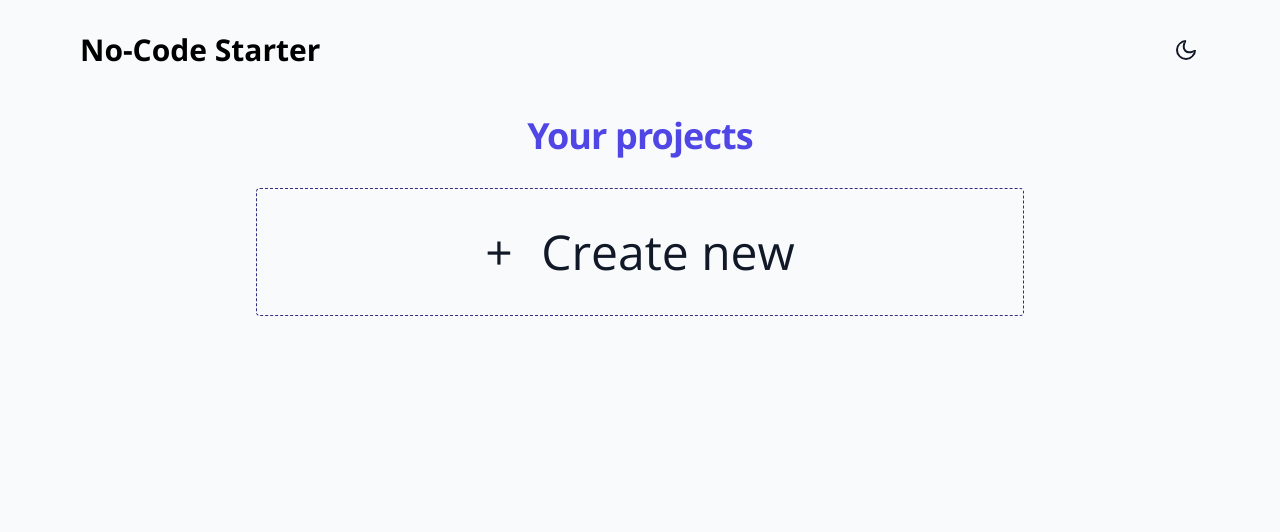
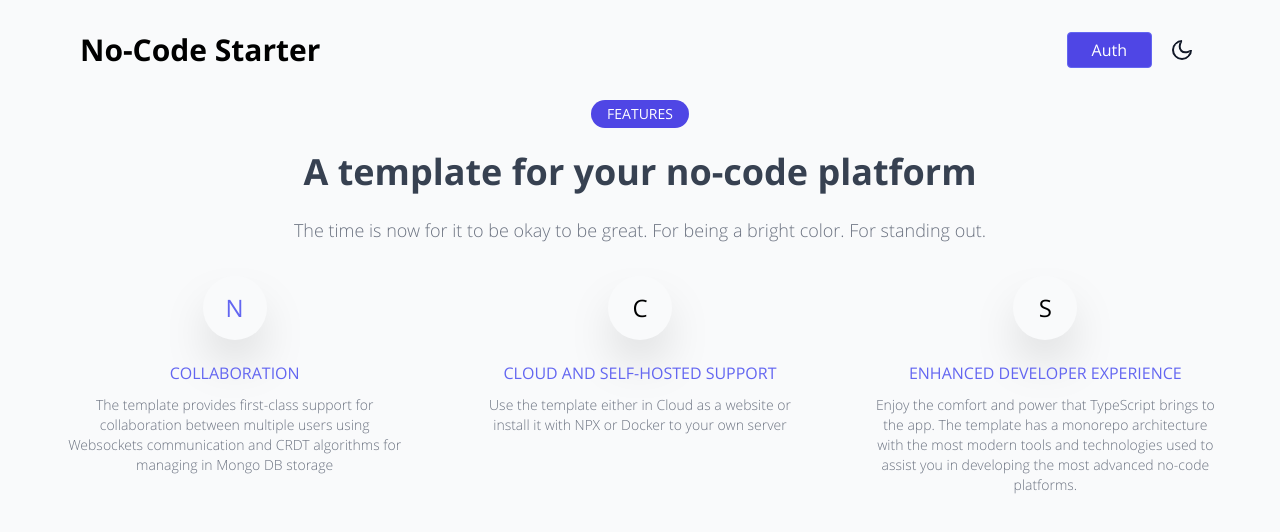
Before and after one commit to VanishMax/nocode-starter, a Vue app in the folder packages/ui/: page / in a window 1280 px wide. Shown: the top 532 px of the page. Built offline with nearby package versions, Linux system fonts and the light colour scheme.

Commit message:
feat(nocode-starter-ui): refactor pages and add landing and auth page

```diff
--- a/packages/ui/src/app/router.ts
+++ b/packages/ui/src/app/router.ts
@@ -5,6 +5,17 @@ const router = createRouter({
   routes: [
     {
       path: '/',
+      name: 'home',
+      component: () => import('~/features/home/index.vue'),
+    },
+    {
+      path: '/auth',
+      name: 'auth',
+      component: () => import('~/features/auth/index.vue'),
+    },
+    {
+      path: '/projects',
+      name: 'projects',
       component: () => import('~/features/projects/index.vue'),
     },
     {
--- /dev/null
+++ b/packages/ui/src/features/auth/index.vue
@@ -0,0 +1,38 @@
+<template>
+  <Header />
+
+  <main class="container mx-auto">
+    <form
+      class="mt-8 w-full max-w-3xl mx-auto"
+      @submit.prevent="submit"
+    >
+      <h2 class="text-center text-2xl dark:text-white mb-4">Auth</h2>
+      <label class="mb-4 flex flex-col text-left">
+        <span class="text-lg inline-block mb-1 dark:text-white">Username</span>
+        <input
+          v-model="formData.name"
+          class="p-4 shadow rounded-md border dark:bg-slate-100 dark:border-slate-200"
+          type="text"
+          placeholder="Name"
+        >
+      </label>
+
+      <button type="submit" class="w-full py-3 rounded-md shadow bg-indigo-600 hover:bg-indigo-700">
+        <span class="text-base font-medium text-white">Sign in or create account</span>
+      </button>
+    </form>
+  </main>
+</template>
+
+<script lang="ts" setup>
+import { reactive } from 'vue';
+import Header from '~/shared/components/header/header.vue';
+
+const formData = reactive({
+  username: '',
+});
+
+const submit = () => {
+  console.log(formData);
+};
+</script>
--- /dev/null
+++ b/packages/ui/src/features/home/feature-block.vue
@@ -0,0 +1,38 @@
+<template>
+  <div class="flex flex-col items-center px-8">
+    <div
+      :class="[`bg-${letterColor}-100`, `text-${letterColor}-500`]"
+      class="rounded-full w-16 h-16 flex justify-center items-center text-2xl shadow-2xl"
+    >
+      {{ letter }}
+    </div>
+
+    <h2 class="uppercase mt-6 text-indigo-500 font-medium mb-3">
+      {{ title }}
+    </h2>
+    <p class="font-light text-center text-sm text-gray-500 mb-3 dark:text-gray-200">
+      {{ description }}
+    </p>
+  </div>
+</template>
+
+<script lang="ts" setup>
+defineProps({
+  title: {
+    type: String,
+    required: true,
+  },
+  description: {
+    type: String,
+    required: true,
+  },
+  letter: {
+    type: String,
+    required: true,
+  },
+  letterColor: {
+    type: String,
+    required: true,
+  },
+});
+</script>
--- /dev/null
+++ b/packages/ui/src/features/home/features.vue
@@ -0,0 +1,44 @@
+<template>
+  <div class="container mx-auto">
+    <div class="flex justify-center">
+      <span class="rounded-full bg-indigo-600 px-4 py-1 text-white uppercase text-sm">
+        Features
+      </span>
+    </div>
+
+    <h1 class="text-4xl font-bold text-gray-700 text-center mt-6 dark:text-white">
+      A template for your no-code platform
+    </h1>
+    <p class="text-center mt-6 text-lg font-light text-gray-500 dark:text-gray-200">
+      The time is now for it to be okay to be great. For being a bright color. For
+      standing out.
+    </p>
+  </div>
+
+  <div class="container mx-auto mt-8 px-8 grid grid-cols-1 md:grid-cols-3">
+    <FeatureBlock
+      title="Collaboration"
+      description="The template provides first-class support for collaboration between multiple users using Websockets communication and CRDT algorithms for managing in Mongo DB storage"
+      letter="N"
+      letter-color="indigo"
+    />
+
+    <FeatureBlock
+      title="Cloud and Self-hosted support"
+      description="Use the template either in Cloud as a website or install it with NPX or Docker to your own server"
+      letter="C"
+      letter-color="lime"
+    />
+
+    <FeatureBlock
+      title="Enhanced Developer Experience"
+      description="Enjoy the comfort and power that TypeScript brings to the app. The template has a monorepo architecture with the most modern tools and technologies used to assist you in developing the most advanced no-code platforms."
+      letter="S"
+      letter-color="red"
+    />
+  </div>
+</template>
+
+<script lang="ts" setup>
+import FeatureBlock from '~/features/home/feature-block.vue';
+</script>
--- /dev/null
+++ b/packages/ui/src/features/home/index.vue
@@ -0,0 +1,12 @@
+<template>
+  <Header auth />
+  <Features />
+</template>
+
+<script setup lang="ts">
+import Header from '~/shared/components/header/header.vue';
+import Features from './features.vue';
+</script>
+
+<style>
+</style>
--- a/packages/ui/src/features/projects/index.vue
+++ b/packages/ui/src/features/projects/index.vue
@@ -1,5 +1,5 @@
 <template>
-  <ProjectsHeader />
+  <Header />
 
   <section class="max-w-6xl mx-auto pt-4 px-4 sm:px-6 text-center">
     <h2 class="text-3xl font-bold tracking-tight text-indigo-600 sm:text-4xl">
@@ -19,7 +19,7 @@
 
 <script setup lang="ts">
 import { computed, ref } from 'vue';
-import ProjectsHeader from '~/features/projects/projects-header.vue';
+import Header from '~/shared/components/header/header.vue';
 import ProjectNewItem from '~/features/projects/project-new-item.vue';
 import ProjectItem from '~/features/projects/project-item.vue';
 import { useConfigStore } from '~/shared/store/config';
--- a/packages/ui/src/features/projects/projects-header.vue
+++ /dev/null
@@ -1,10 +0,0 @@
-<template>
-  <header class="max-w-6xl mx-auto py-8 px-4 flex justify-between">
-    <h1 class="text-3xl font-bold text-center dark:text-white">No-Code Starter</h1>
-    <DarkModeToggle />
-  </header>
-</template>
-
-<script setup lang="ts">
-import DarkModeToggle from '~/shared/components/dark-mode-toggle/dark-mode-toggle.vue';
-</script>
--- a/packages/ui/src/shared/components/dark-mode-toggle/dark-mode-toggle.vue
+++ b/packages/ui/src/shared/components/dark-mode-toggle/dark-mode-toggle.vue
@@ -1,5 +1,5 @@
 <template>
-  <button class="p-1" @click="toggleDarkMode">
+  <button class="p-1 w-8" @click="toggleDarkMode">
     <i v-if="darkMode" class="gg-sun scale-150 text-gray-900 dark:text-gray-50" />
     <i v-else class="gg-moon scale-150 text-gray-900 dark:text-gray-50" />
   </button>
--- /dev/null
+++ b/packages/ui/src/shared/components/header/header.vue
@@ -0,0 +1,30 @@
+<template>
+  <header class="max-w-6xl mx-auto py-8 px-4 flex justify-between">
+    <h1 class="text-3xl font-bold text-center dark:text-white">
+      <router-link :to="{ name: 'home' }">
+        No-Code Starter
+      </router-link>
+    </h1>
+    <div class="flex items-center">
+      <router-link
+        v-if="auth"
+        :to="{ name: 'auth' }"
+        class="inline-block mr-4 py-2 px-6 rounded border border-indigo-500 bg-indigo-600 text-white"
+      >
+        Auth
+      </router-link>
+      <DarkModeToggle />
+    </div>
+  </header>
+</template>
+
+<script setup lang="ts">
+import DarkModeToggle from '~/shared/components/dark-mode-toggle/dark-mode-toggle.vue';
+
+defineProps({
+  auth: {
+    type: Boolean,
+    default: false,
+  },
+});
+</script>
```
Also changed, not shown: package.json (+1 -19 lines), 1 other file (tests, documents, lock files or other folders).
